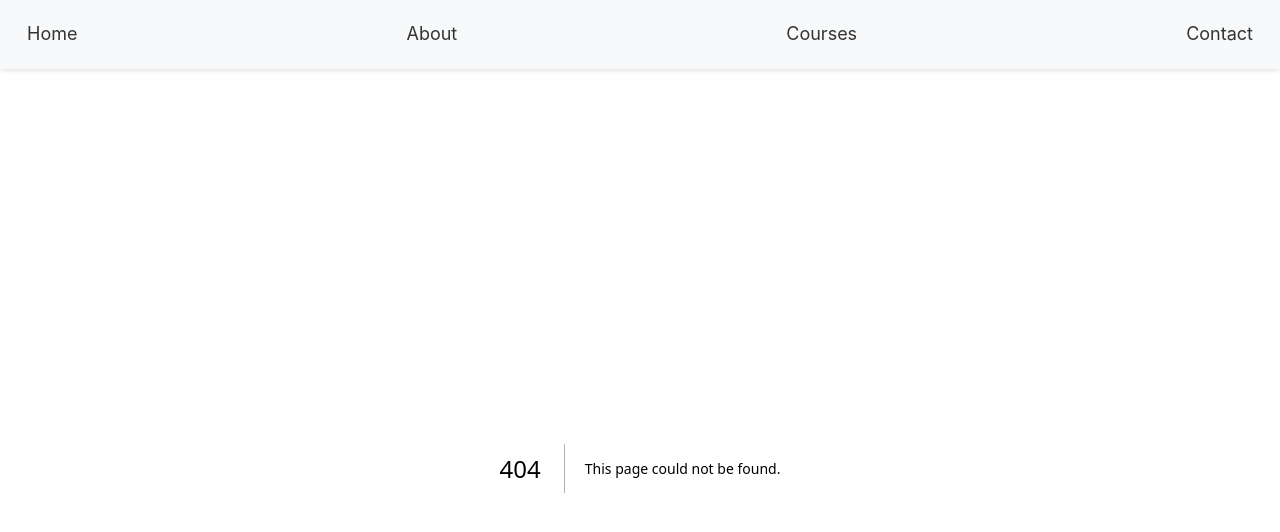
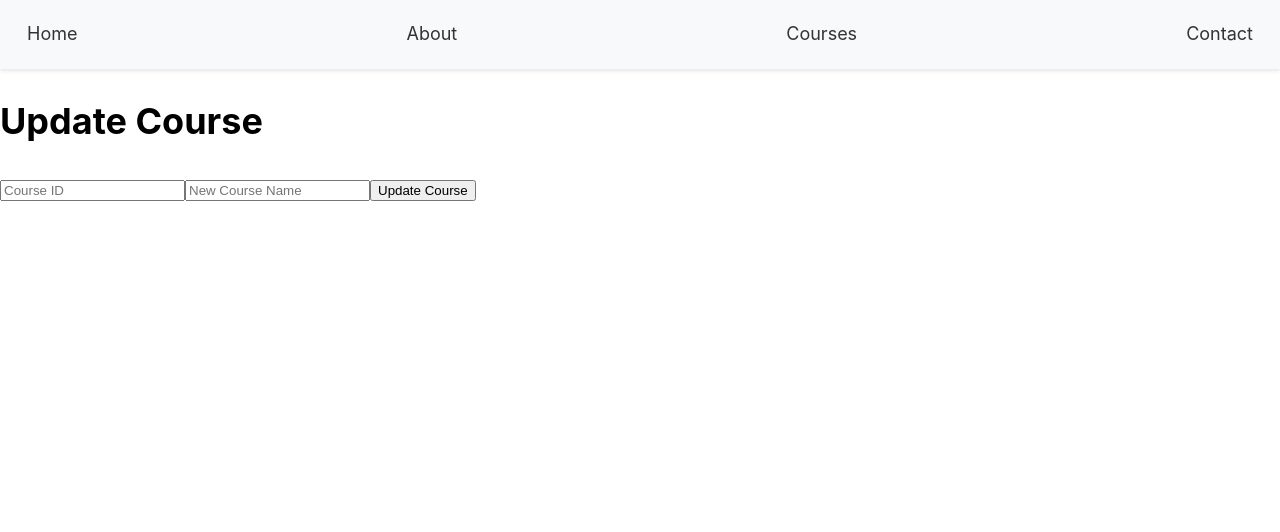
Before and after one commit to jld224/CourseRegistration, a Next.js app: page /update in a window 1280 px wide. Before the commit this address had no page. Shown: the top 532 px of the page. Built offline with nearby package versions, Linux system fonts and the light colour scheme.

Commit message:
Add update.js and updateCourse.js

```diff
--- /dev/null
+++ b/pages/api/updateCourse.js
@@ -0,0 +1,12 @@
+import { updateCourse } from '../../db/dbQueries.js'; // Import the function for updating a course
+
+export default async (req, res) => {
+  try {
+    const { courseID, newCourseName } = req.body; // Destructure courseID and newCourseName from the request body
+    await updateCourse(courseID, newCourseName); // Call the function to update the course
+
+    res.status(200).send('Course updated successfully.');
+  } catch (error) {
+    res.status(500).send('Error updating course.');
+  }
+};
--- /dev/null
+++ b/pages/update.js
@@ -0,0 +1,50 @@
+import { useState } from 'react';
+
+export default function UpdateCourse() {
+  const [courseID, setCourseID] = useState(''); // New state for courseID
+  const [newCourseName, setNewCourseName] = useState(''); // New state for the updated courseName
+
+  const handleCourseIDChange = (e) => {
+    setCourseID(e.target.value);
+  };
+
+  const handleNewCourseNameChange = (e) => {
+    setNewCourseName(e.target.value);
+  };
+
+  const handleSubmit = async (e) => {
+    e.preventDefault();
+
+    // Send a POST request to your API endpoint with courseID and newCourseName
+    const response = await fetch('/api/updateCourse', {
+      method: 'POST',
+      headers: { 'Content-Type': 'application/json' },
+      body: JSON.stringify({ courseID, newCourseName })
+    });
+
+    // Handle the response here (e.g., show success or error message)
+  };
+
+  return (
+    <div>
+      <h1>Update Course</h1>
+      <form onSubmit={handleSubmit}>
+        <input
+          type="text"
+          name="courseID"
+          value={courseID}
+          onChange={handleCourseIDChange}
+          placeholder="Course ID"
+        />
+        <input
+          type="text"
+          name="newCourseName"
+          value={newCourseName}
+          onChange={handleNewCourseNameChange}
+          placeholder="New Course Name"
+        />
+        <button type="submit">Update Course</button>
+      </form>
+    </div>
+  );
+}
```
